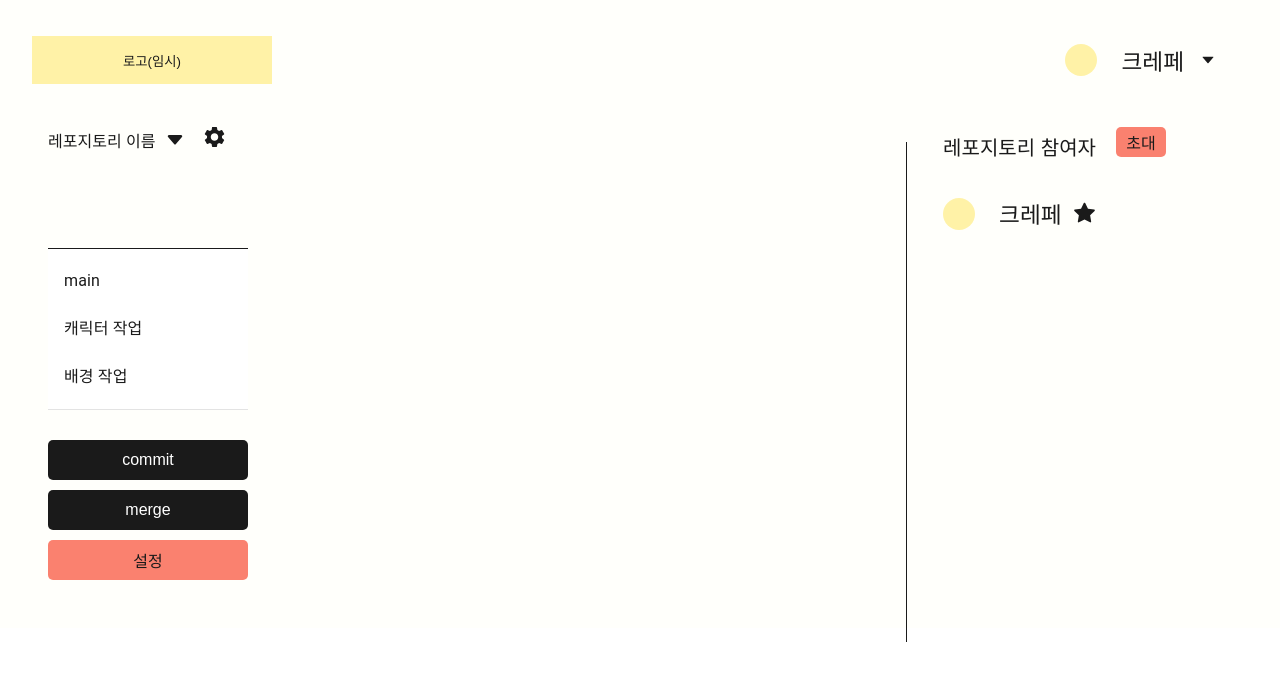
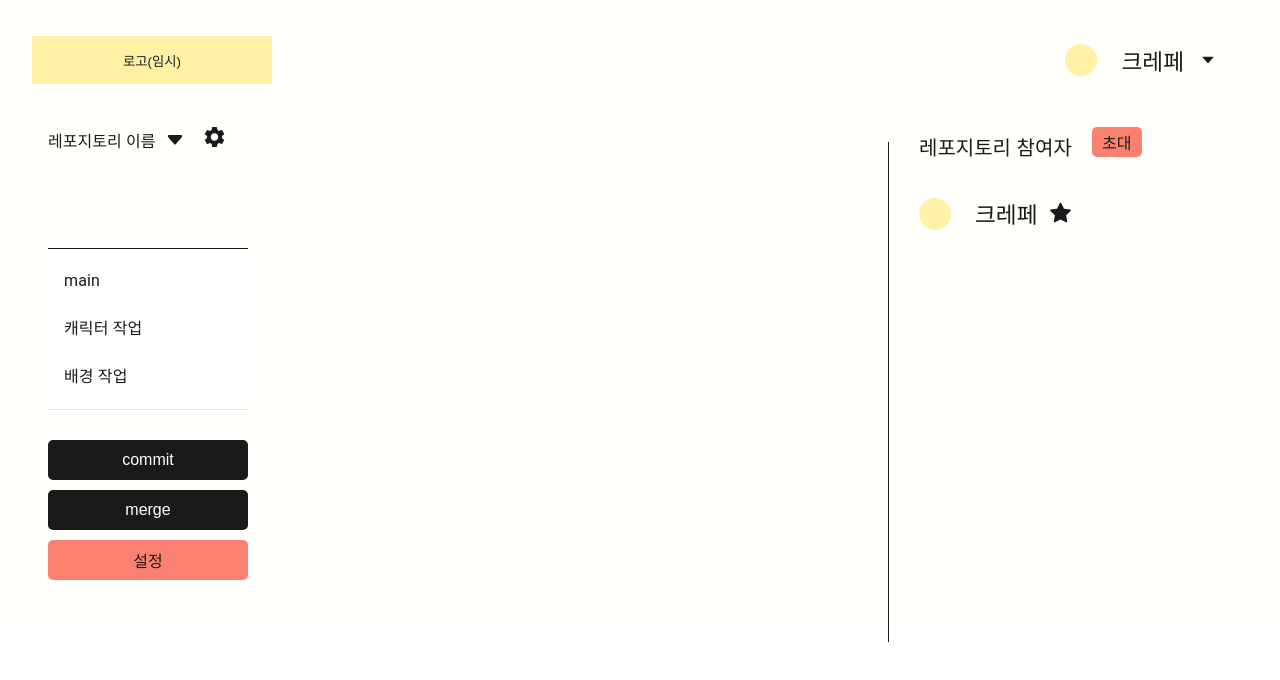
Before and after one commit to tukcom2023CD/AOK, a React (Create React App) app in the folder frontend/: page /repository in a window 1280 px wide. Shown: the top 680 px of the page. Built offline with nearby package versions, Linux system fonts and the light colour scheme.

Commit message:
design: main에서 repository 입장 페이지 디자인-1차 수정

```diff
--- a/frontend/src/Pages/Repository/Repository.module.css
+++ b/frontend/src/Pages/Repository/Repository.module.css
@@ -15,7 +15,6 @@
 .rightBar{
     display: flex;
     width: 25%;
-    justify-content: space-around;
     margin-right: 3rem;
 
 
@@ -92,4 +91,5 @@
     transform: translateY(30px);
     background-color: black;
     align-items: end;
+    margin-right: 30px;
 }
--- a/frontend/src/Pages/Repository/Repository.tsx
+++ b/frontend/src/Pages/Repository/Repository.tsx
@@ -26,8 +26,11 @@ export default function Repository() {
                     <span><button><BsFillCaretDownFill className={styles.down} size={20}/></button></span>
                     <span><button><MdSettings className={styles.setting} size={25}/></button></span>
                 </div>
-        <div className={styles.line_w}></div>
+
+                <div className={styles.line_w}></div> {/* 구분선 */}
+
                 <BasicList/>
+
                 <div className={styles.btns}>
                 <BtnStyle width='200px' height='40px' backgroundcolor='black' color='white' borderRadius='5px' marginBottom='10px'>commit</BtnStyle>
                 <BtnStyle width='200px' height='40px' backgroundcolor='black' color='white' borderRadius='5px' marginBottom='10px'>merge</BtnStyle>
```
Lines whose indentation alone changed are shown as unchanged.
